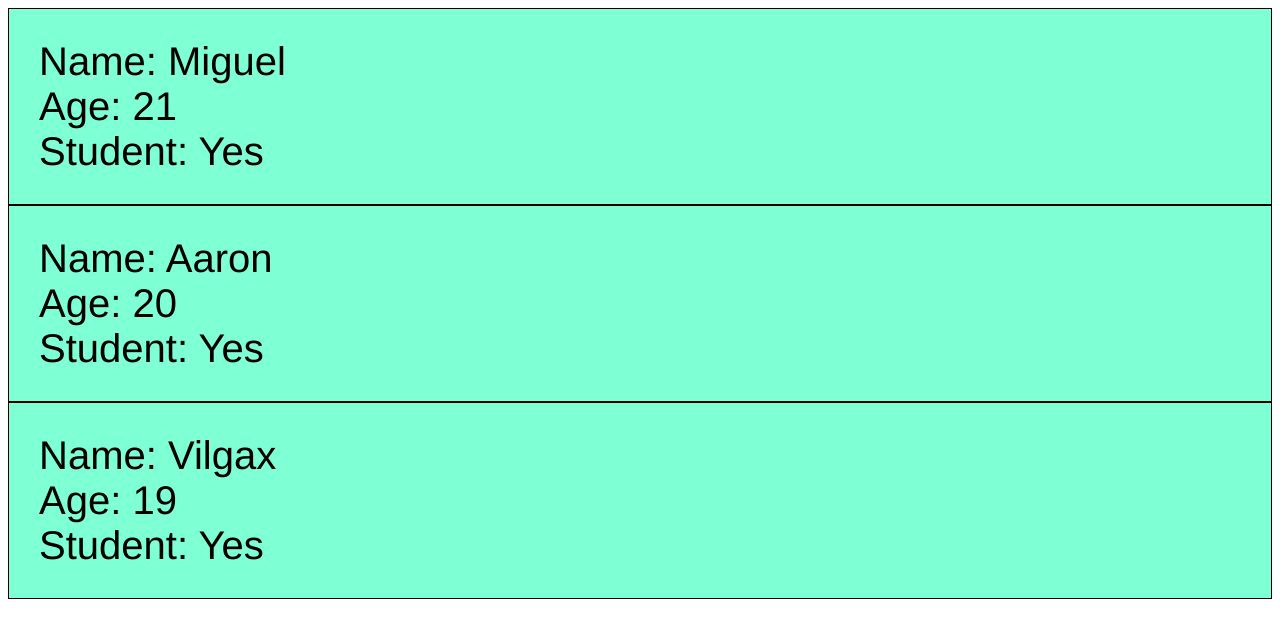
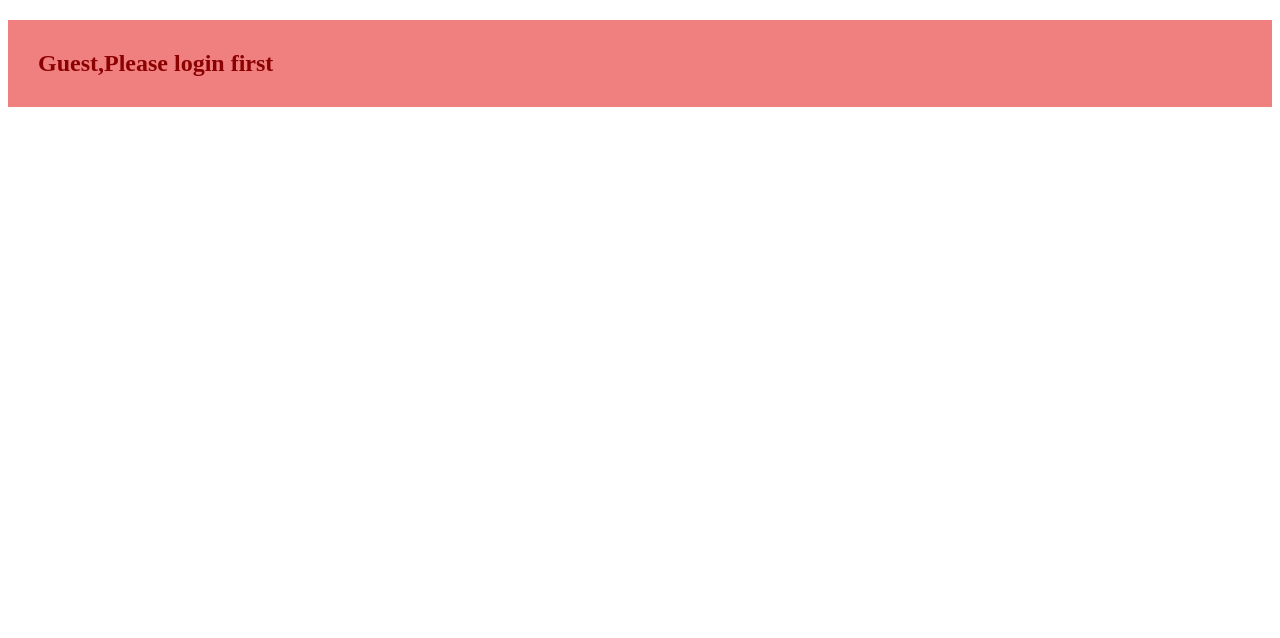
Before and after one commit to iggyboi2x/ReactPractice, a React (Vite) app in the folder brocode-practice-app/: page / in a window 1280 px wide. Shown: the top 638 px of the page. Built offline with nearby package versions, Linux system fonts and the light colour scheme.

Commit message:
Conditional Rendering

```diff
--- a/brocode-practice-app/src/App.jsx
+++ b/brocode-practice-app/src/App.jsx
@@ -1,11 +1,9 @@
-import Student from "./Student.jsx";
+import UserGreeting from "./conditional-rendering/UserGreeting.jsx";
 
 function App() {
   return (
     <>
-      <Student name="Miguel" age={21} isStudent={true} />
-      <Student name="Aaron" age={20} isStudent={true}></Student>
-      <Student name="Vilgax" age={19} isStudent={true}></Student>
+      <UserGreeting isLoggedIn={false} username="User" />
     </>
   );
 }
--- /dev/null
+++ b/brocode-practice-app/src/conditional-rendering/UserGreeting.jsx
@@ -0,0 +1,30 @@
+function UserGreeting(props) {
+  const welcomeMessage = (
+    <h2
+      className="welcome-user"
+      style={{
+        padding: "30px",
+        backgroundColor: "lightgreen",
+        color: "green",
+      }}
+    >
+      Welcome,{props.username}{" "}
+    </h2>
+  );
+  const loginMessage = (
+    <h2
+      className="login-user"
+      style={{
+        padding: "30px",
+        backgroundColor: "lightcoral",
+        color: "darkred",
+      }}
+    >
+      Guest,Please login first{" "}
+    </h2>
+  );
+
+  return props.isLoggedIn ? welcomeMessage : loginMessage;
+}
+
+export default UserGreeting;
```
